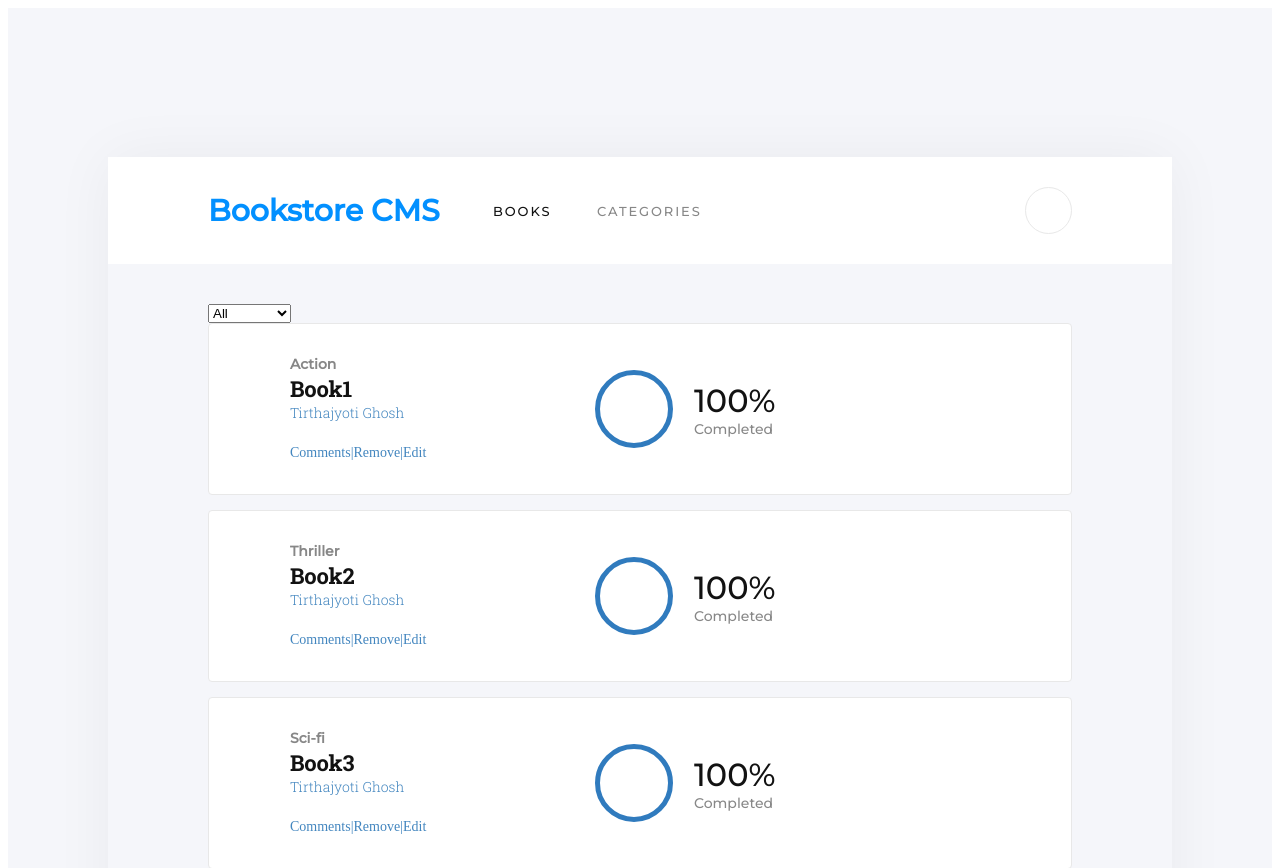
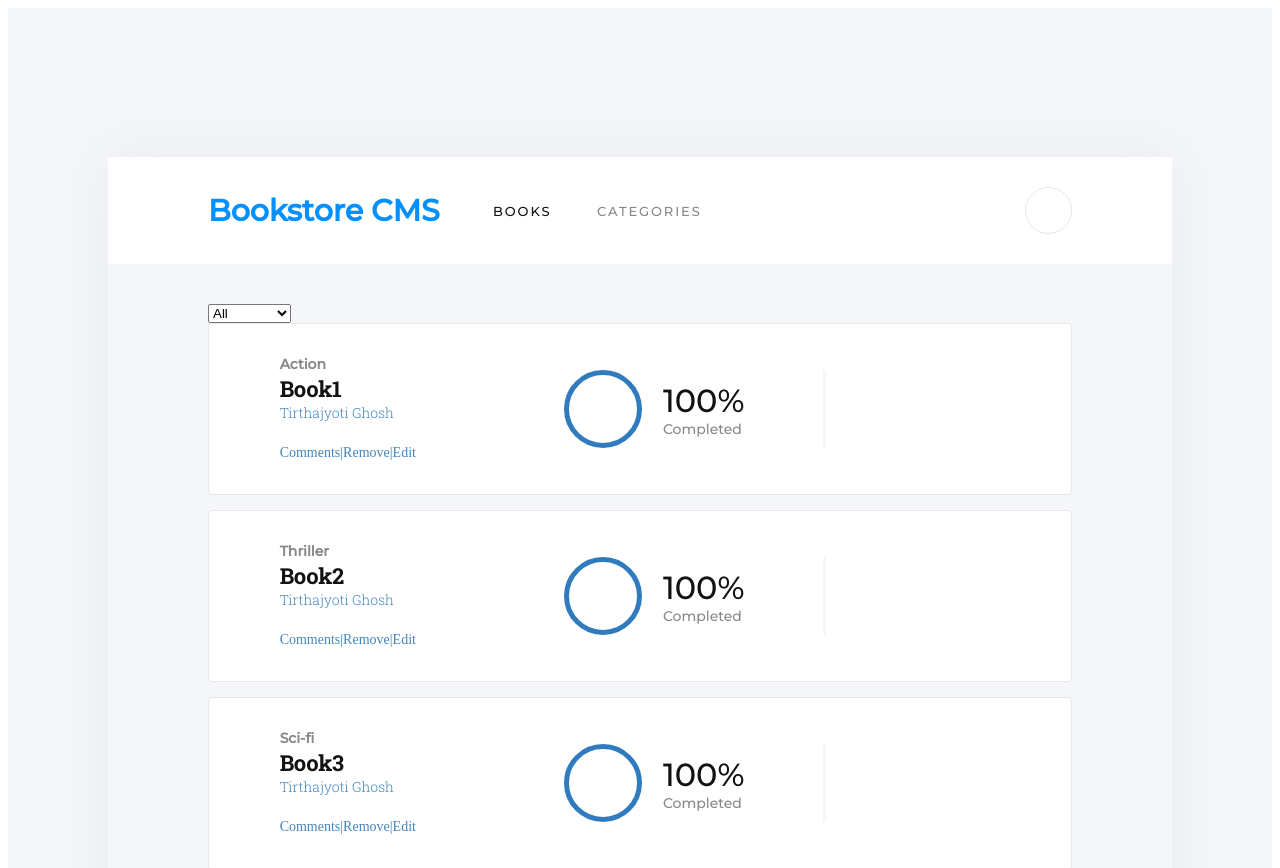
Before and after one commit to kubilaycaglayan/bookstore, a React (Create React App) app: page / in a window 1280 px wide. Shown: the top 868 px of the page. Built offline with nearby package versions, Linux system fonts and the light colour scheme.

Commit message:
Style Completed border

```diff
--- a/src/styles/style.sass
+++ b/src/styles/style.sass
@@ -127,6 +127,8 @@ body
               .remove
                 cursor: pointer
           .completion
+            border-right: $pale-grey 3px solid
+            padding-right: 80px
             @include flex-it($justify-content: space-around, $align-items: center)
             .Oval-2
               width: 68px
```
